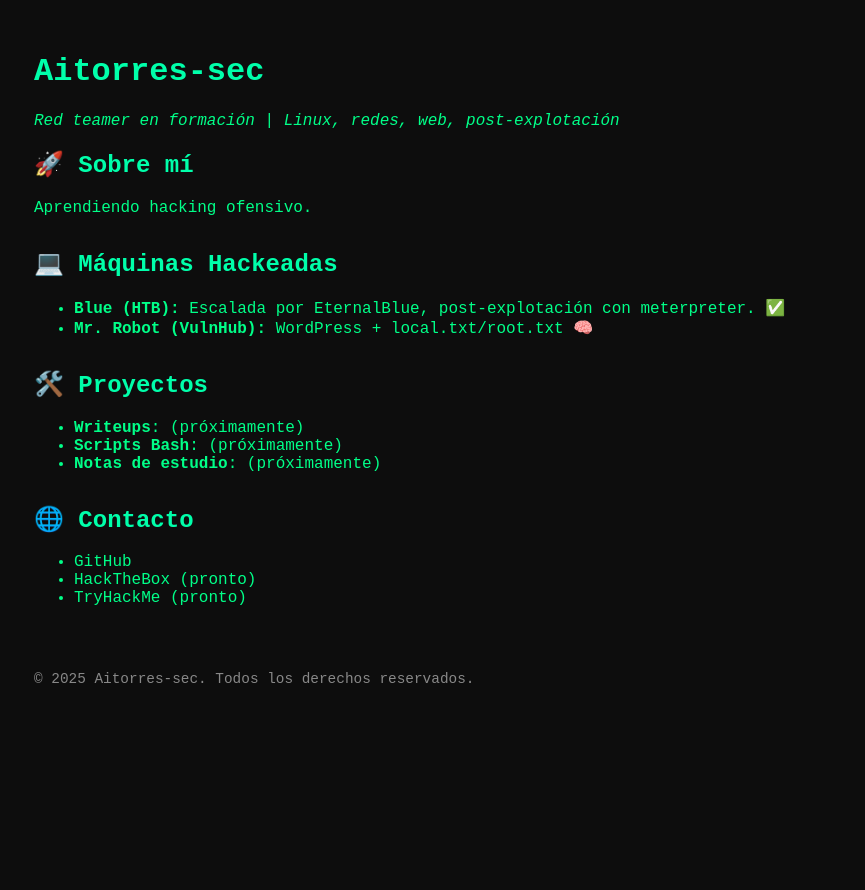
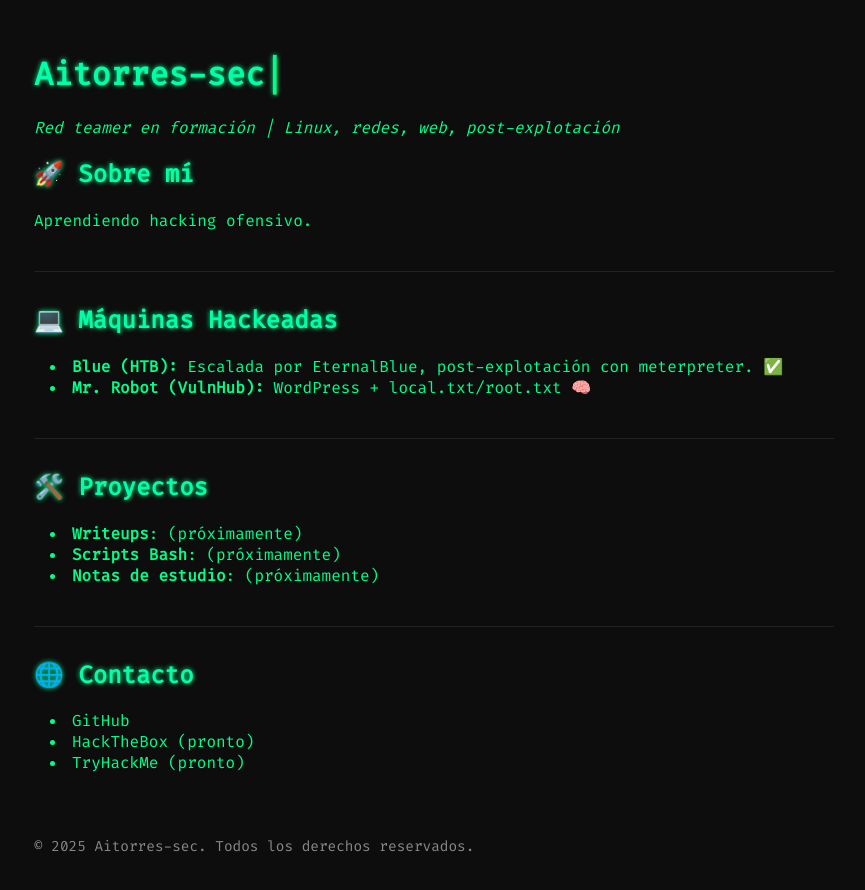
Before and after one commit to aitorres-sec/aitorres-sec.github.io, a plain HTML site: page index.html in a window 1280 px wide. Shown: the whole page, without its empty margins (206-1071 px from the left). Before the commit the page ends 800 px from the top, so only its background shows below. Drawn offline with Linux system fonts and the light colour scheme.

Commit message:
Update index.html

```diff
--- a/index.html
+++ b/index.html
@@ -4,22 +4,37 @@
   <meta charset="UTF-8">
   <meta name="viewport" content="width=device-width, initial-scale=1.0">
   <title>Aitorres-Sec | Red Teamer en formación</title>
+  <link href="https://fonts.googleapis.com/css2?family=Fira+Code&display=swap" rel="stylesheet">
   <style>
+    :root {
+      --bg: #0d0d0d;
+      --green: #00ff88;
+      --light-green: #00ffaa;
+      --dim: #888;
+      --white: #f0f0f0;
+    }
+
     body {
-      background-color: #0d0d0d;
-      color: #00ff88;
-      font-family: 'Courier New', monospace;
+      background-color: var(--bg);
+      color: var(--green);
+      font-family: 'Fira Code', monospace;
       margin: 0;
       padding: 2rem;
     }
 
     h1, h2 {
-      color: #00ffaa;
+      color: var(--light-green);
+      text-shadow: 0 0 5px var(--green);
     }
 
     a {
-      color: #00ff88;
+      color: var(--green);
       text-decoration: none;
+    }
+
+    a:hover {
+      color: var(--light-green);
+      text-decoration: underline;
     }
 
     .container {
@@ -28,29 +43,59 @@
     }
 
     .section {
-      margin-bottom: 2rem;
+      margin-bottom: 2.5rem;
     }
 
-    .project {
-      margin-left: 1rem;
+    ul {
+      list-style-position: inside;
+      padding-left: 1rem;
     }
 
     .footer {
       margin-top: 4rem;
       font-size: 0.9rem;
-      color: #888;
+      color: var(--dim);
+    }
+
+    .cursor {
+      animation: blink 1s infinite;
+      color: var(--green);
+    }
+
+    @keyframes blink {
+      0%, 50%, 100% { opacity: 1; }
+      25%, 75% { opacity: 0; }
+    }
+
+    hr {
+      border: none;
+      border-top: 1px solid #222;
+      margin: 2rem 0;
+    }
+
+    @media (max-width: 600px) {
+      body {
+        padding: 1rem;
+        font-size: 0.95rem;
+      }
+
+      h1 {
+        font-size: 1.5rem;
+      }
     }
   </style>
 </head>
 <body>
   <div class="container">
-    <h1>Aitorres-sec</h1>
+    <h1>Aitorres-sec<span class="cursor">|</span></h1>
     <p><em>Red teamer en formación | Linux, redes, web, post-explotación</em></p>
 
     <div class="section">
       <h2>🚀 Sobre mí</h2>
-      <p>Aprendiendo hacking ofensivo.</p>
+      <p>Aprendiendo hacking ofensivo. </p>
     </div>
+
+    <hr>
 
     <div class="section">
       <h2>💻 Máquinas Hackeadas</h2>
@@ -60,6 +105,8 @@
       </ul>
     </div>
 
+    <hr>
+
     <div class="section">
       <h2>🛠️ Proyectos</h2>
       <ul>
@@ -67,8 +114,9 @@
         <li><strong>Scripts Bash</strong>: <a href="#">(próximamente)</a></li>
         <li><strong>Notas de estudio</strong>: <a href="#">(próximamente)</a></li>
       </ul>
+    </div>
 
-    </div>
+    <hr>
 
     <div class="section">
       <h2>🌐 Contacto</h2>
```
